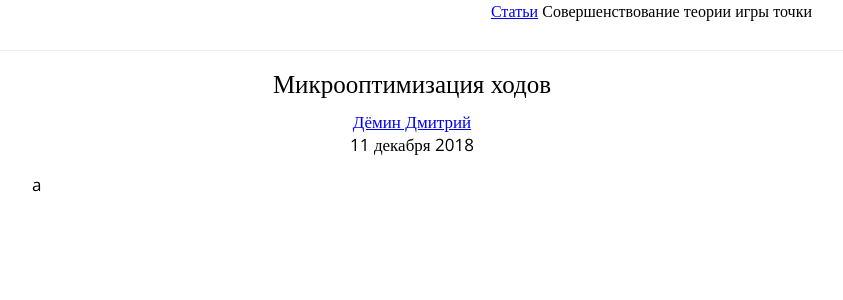
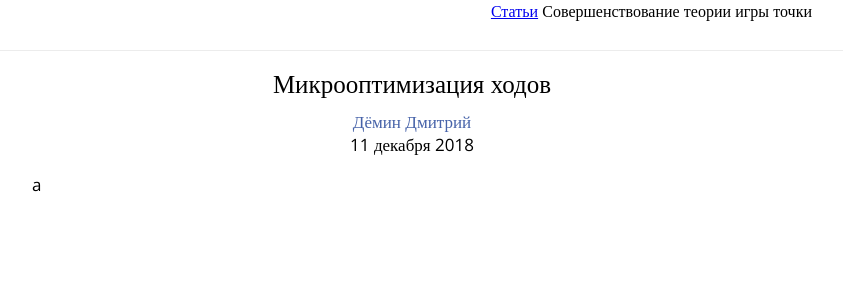
Before and after one commit to demin-dmitriy/demin-dmitriy.github.io, a Jekyll site: the page built from dots/_posts/2018-12-11-HelloWorld.md, in a window 1280 px wide. Shown: the top 300 px of the page, without its empty margins (228-1071 px from the left). Built offline with Jekyll 4.4.1, drawn with Linux system fonts in a browser that asks for light colours.

Commit message:
refactor css; center images in posts

```diff
--- a/_includes/dots/header.html
+++ b/_includes/dots/header.html
@@ -1,4 +1,4 @@
-<div id='header'>
+<div id='header' class='bottom-border-line'>
 	<div id='header-content'>
 		<a href='/dots'>Статьи</a>
 		Совершенствование теории игры точки
--- a/_layouts/dots/post.html
+++ b/_layouts/dots/post.html
@@ -2,6 +2,6 @@
 layout: dots/base
 ---
 <div class='title center'>{{ page.title }}</div>
-<div class='subtitle center'><a class='button' href='/about'>Дёмин Дмитрий</a></div>
+<div class='subtitle center'><a class='link' href='/about'>Дёмин Дмитрий</a></div>
 <div class='subtitle center'>{% include format_date date=page.date %}</div>
 {{ content }}
--- a/css/main.scss
+++ b/css/main.scss
@@ -4,7 +4,18 @@
 $grey-color: rgb(130, 130, 130);
 $link-color: rgb(71, 99, 169);
 
-@mixin bottom-line() {
+/* generic */
+
+.center {
+	text-align: center;
+}
+
+.link {
+	color: $link-color;
+	text-decoration: none;
+}
+
+.bottom-border-line {
 	border-style: solid;
 	border-top-width: 0px;
 	border-left-width: 0px;
@@ -12,6 +23,8 @@
 	border-bottom-width: 1px;
 	border-color: rgb(236, 236, 236);
 }
+
+/* Base layout */
 
 body {
 	margin: 0px;
@@ -28,9 +41,10 @@
 	font-weight: 300;
 }
 
+/* Header */
+
 #header {
 	height: 50px;
-	@include bottom-line();
 }
 
 #header-content {
@@ -38,6 +52,9 @@
 	max-width: 800px;
 	text-align: right;
 }
+
+
+/* Index page */
 
 #posts {
 	display: table;
@@ -54,17 +71,10 @@
 
 	.link {
 		display: table-cell;
-
-		a {
-			color: $link-color;
-			text-decoration: none;
-		}
 	}
 }
 
-.center {
-	text-align: center;
-}
+/* Posts pages */
 
 .title {
 	font-size: 25px;
@@ -74,4 +84,8 @@
 
 p {
 	text-align: justify;
+	img {
+		margin: 0 auto;
+		display: block;
+	}
 }
--- a/dots/index.html
+++ b/dots/index.html
@@ -8,7 +8,7 @@
 		{% if post.categories contains 'dots' %}
 			<div class='post'>
 				<div class='date'>{% include format_date date=post.date %}</div>
-				<div class='link'><a href='{{ post.url }}'>{{ post.title }}</a></div>
+				<a class='link' href='{{ post.url }}'>{{ post.title }}</a>
 			</div>
 		{% endif %}
 	{% endfor %}
```
